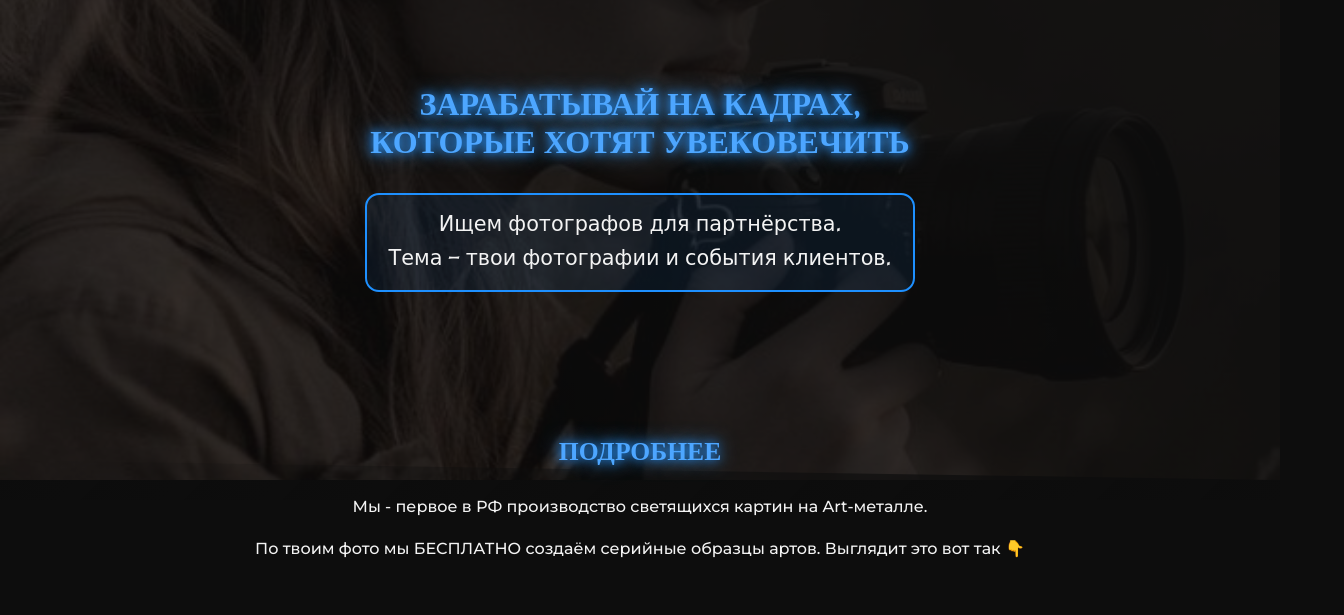
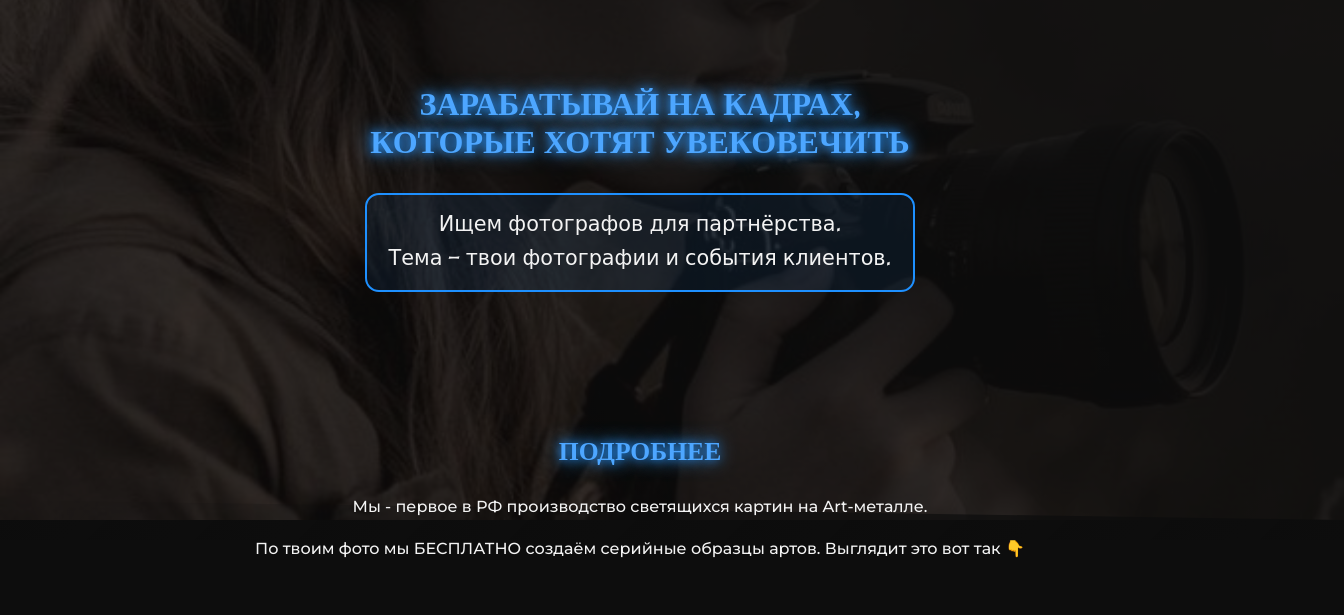
Before and after one commit to Maxim-ux-coder/HP3, a plain HTML site: page index.html in a window 1280 px wide. Shown: the top 615 px of the page, 1344 px wide, since content can reach past the window. Drawn offline with Linux system fonts and the light colour scheme.

Commit message:
Update index.html

```diff
--- a/index.html
+++ b/index.html
@@ -25,8 +25,8 @@ body {
   position: absolute;
   top: 0;
   left: 0;
-  width: 100%;
-  height: 60vh;
+  width: 105%;
+  height: 65vh;
   background-image: url('bg-image-top.jpg');
   background-size: cover;
   background-position: center;
@@ -535,14 +535,14 @@ footer {
   <!-- Медиаблок грид с 2 видео -->
   <div class="video-grid">
     <div class="video-item">
-      <iframe src="https://www.youtube.com/embed/9boivskT6Jg"
+      <iframe src="https://www.youtube.com/embed/egKDZonqC5k"
         frameborder="0"
         allow="accelerometer; autoplay; clipboard-write; encrypted-media; gyroscope; picture-in-picture; fullscreen"
         allowfullscreen
         playsinline></iframe>
     </div>
     <div class="video-item">
-      <iframe src="https://www.youtube.com/embed/egKDZonqC5k"
+      <iframe src="https://www.youtube.com/embed/9boivskT6Jg"
         frameborder="0"
         allow="accelerometer; autoplay; clipboard-write; encrypted-media; gyroscope; picture-in-picture; fullscreen"
         allowfullscreen
```
